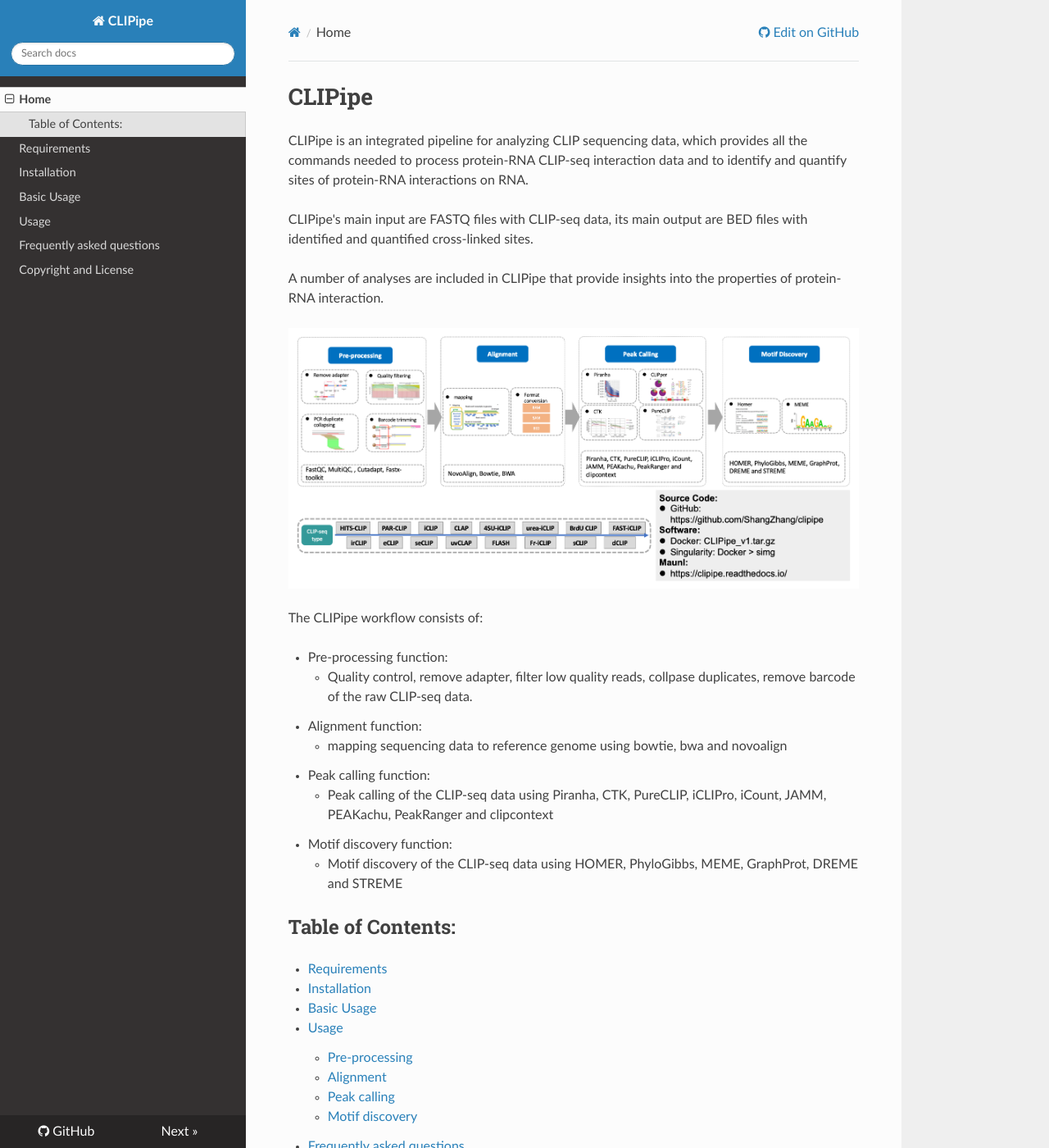
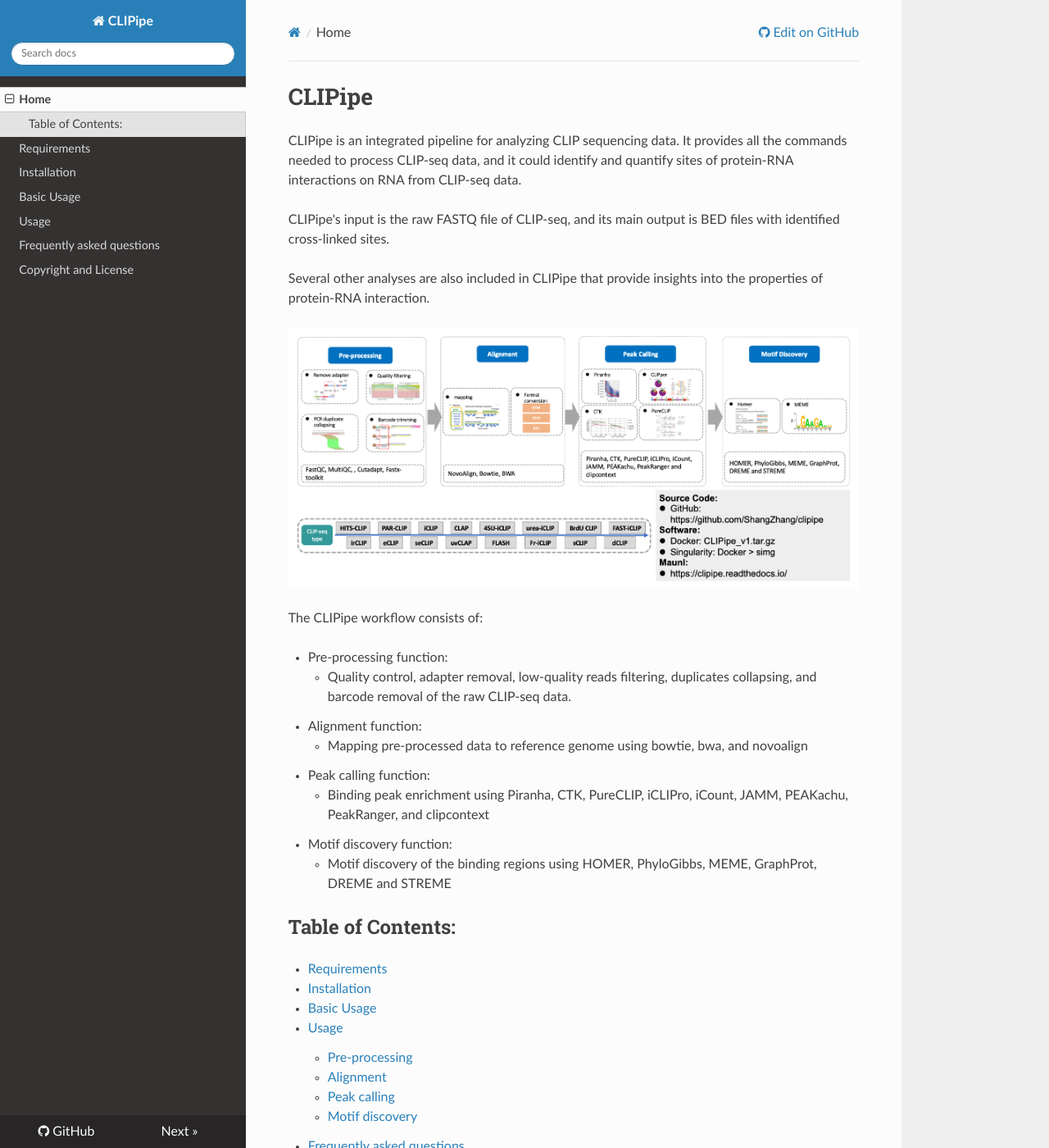
Before and after one commit to zwhbio2017/clipipe_docs, an MkDocs documentation site: the page built from docs/index.md, in a window 1280 px wide and 1400 px high. Shown: the whole window at 82% size. Built offline with MkDocs 1.6.1, drawn with Linux system fonts in a browser that asks for light colours; nearby versions of some CDN libraries.

Commit message:
Update index.md

```diff
--- a/docs/index.md
+++ b/docs/index.md
@@ -1,23 +1,23 @@
 # CLIPipe
 
-CLIPipe is an integrated pipeline for analyzing CLIP sequencing data, which provides all the commands needed to process protein-RNA CLIP-seq interaction data and to identify and quantify sites of protein-RNA interactions on RNA.
+CLIPipe is an integrated pipeline for analyzing CLIP sequencing data. It provides all the commands needed to process CLIP-seq data, and it could identify and quantify sites of protein-RNA interactions on RNA from CLIP-seq data.
 
-CLIPipe's main input are FASTQ files with CLIP-seq data, its main output are BED files with identified and quantified cross-linked sites.
+CLIPipe's input is the raw FASTQ file of CLIP-seq, and its main output is BED files with identified cross-linked sites.
 
-A number of analyses are included in CLIPipe that provide insights into the properties of protein-RNA interaction.
+Several other analyses are also included in CLIPipe that provide insights into the properties of protein-RNA interaction.
 
 ![Pipeline of Tutorial](img/CLIPipe_pipeline.png)
 
 The CLIPipe workflow consists of:
 
 -   Pre-processing function:
-    -   Quality control, remove adapter, filter low quality reads, collpase duplicates, remove barcode of the raw CLIP-seq data.
+    -   Quality control, adapter removal, low-quality reads filtering, duplicates collapsing, and barcode removal of the raw CLIP-seq data.
 -   Alignment function:
-    -   mapping sequencing data to reference genome using bowtie, bwa and novoalign
+    -   Mapping pre-processed data to reference genome using bowtie, bwa, and novoalign
 -   Peak calling function:
-    -   Peak calling of the CLIP-seq data using Piranha, CTK, PureCLIP, iCLIPro, iCount, JAMM, PEAKachu, PeakRanger and clipcontext
+    -   Binding peak enrichment using Piranha, CTK, PureCLIP, iCLIPro, iCount, JAMM, PEAKachu, PeakRanger, and clipcontext
 -   Motif discovery function:
-    -   Motif discovery of the CLIP-seq data using HOMER, PhyloGibbs, MEME, GraphProt, DREME and STREME
+    -   Motif discovery of the binding regions using HOMER, PhyloGibbs, MEME, GraphProt, DREME and STREME
 
 ## Table of Contents:
 
```
